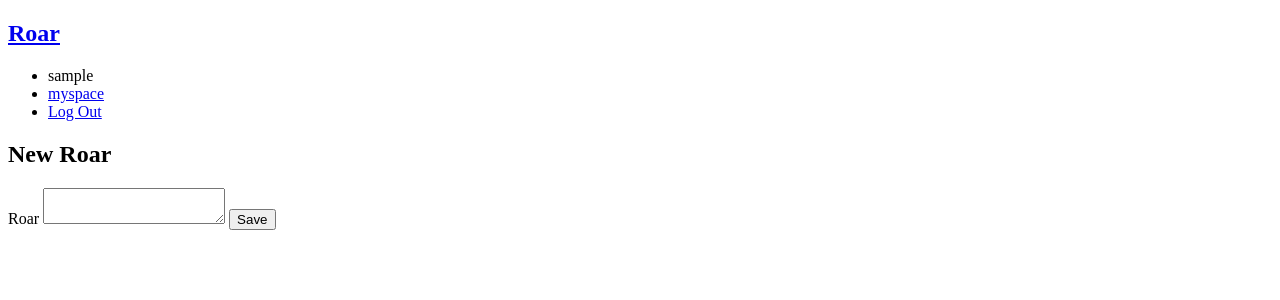
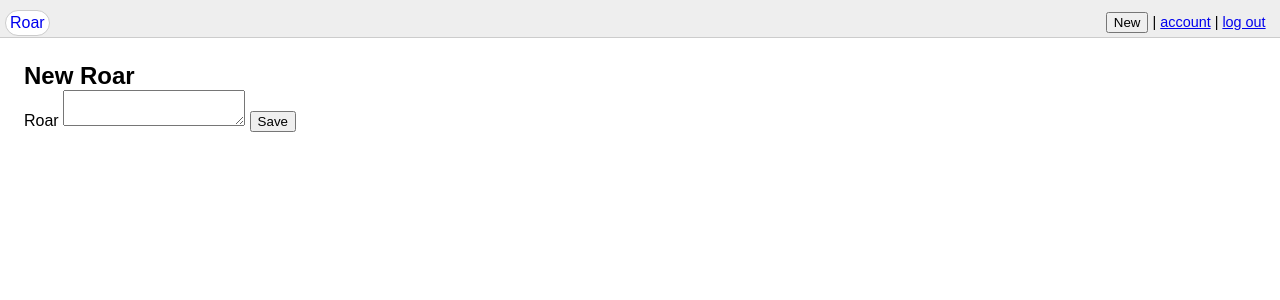
Before and after one commit to dannydenenberg/roar, a Flask app: page /create in a window 1280 px wide. Shown: the top 300 px of the page. Run offline with Flask 2, Linux system fonts and the light colour scheme; the visitor is signed in with stand-in values (Sample User, id 1); data comes from the database, SQL or seed files in the repository.

Commit message:
basic features done.

```diff
--- a/roar.py
+++ b/roar.py
@@ -6,6 +6,8 @@ from flask import render_template
 from flask import request
 from flask import url_for
 from werkzeug.exceptions import abort
+
+import random
 
 from auth import login_required
 from db import get_db
@@ -39,34 +41,8 @@ def index():
                     ).fetchall()
         [applauds.append(a["post_id"]) for a in applauds_list] # make a list of only the ID numbers.
 
-        print(applauds)
-
 
     return render_template("roar/index.html", posts=posts, applauds=applauds)
-
-
-@bp.route("/myspace")
-@login_required
-def myspace():
-    """Show all of the logged in user's posts."""
-    db = get_db()
-    user_id = g.user["id"]
-    posts = db.execute(
-        """
-        select
-            p.id,
-            roar,
-            p.created,
-            author_id,
-            (select count(*) from applaud a WHERE a.post_id = p.id) applauds,
-            username
-        from post p join user u on p.author_id = u.id
-        where author_id = ?
-        order by p.created desc;
-        """,
-    (user_id,)).fetchall()
-
-    return render_template("roar/myspace.html", posts=posts)
 
 
 def get_post(id, check_author=True):
@@ -192,3 +168,70 @@ def applaud():
 
 
     return {}
+
+@bp.route("/~<string:username>/applauds", methods=("GET", "POST"))
+def show_account_applauds(username):
+    """Show all the tweets from a username."""
+    db = get_db()
+    posts = db.execute(
+        """
+        select
+            p.id,
+            roar,
+            p.created,
+            author_id,
+            (select count(*) from applaud a WHERE a.post_id = p.id) applauds,
+            username
+        from
+            applaud a
+        join post p on p.id = a.post_id
+        join user u on u.id = a.user_id
+        where username = ?;
+        """,
+    (username,)).fetchall()
+
+    if len(posts) == 0:
+        print('no liked posts')
+        # return abort(404)
+
+    applauds = [] # dic with {post_number: True/False} whether the post has been liked by the person.
+    if g.user is not None: # if the person is signed in.
+        applauds_list = db.execute(
+                        "SELECT post_id FROM applaud WHERE user_id = ?",
+                        (g.user["id"],),
+                    ).fetchall()
+        [applauds.append(a["post_id"]) for a in applauds_list] # make a list of only the ID numbers.
+
+
+    return render_template("roar/show_account/base.html", applauds=applauds, username=username, posts=posts)
+
+
+@bp.route("/~<string:username>", methods=("GET", "POST"))
+def show_account(username):
+    """Show all the tweets from a username."""
+    db = get_db()
+    posts = db.execute(
+        """
+        select
+            p.id,
+            roar,
+            p.created,
+            author_id,
+            (select count(*) from applaud a WHERE a.post_id = p.id) applauds,
+            username
+        from post p join user u on p.author_id = u.id
+        where username = ?
+        order by p.created desc;
+        """,
+    (username,)).fetchall()
+
+    if len(posts) == 0:
+        return abort(404)
+
+    return render_template("roar/show_account/base.html", username=username, posts=posts)
+
+
+@bp.errorhandler(404)
+def page_not_found(e):
+    # note that we set the 404 status explicitly
+    return "<h1>404</h1><p>Chap, you made a mistake typing that URL. Here's a link <a href='/'>home</a>.</p>", 404
--- a/static/style.css
+++ b/static/style.css
@@ -1,10 +1,98 @@
+html, body {
+  height: 100%;
+  position: relative;
+  width: 100%
+}
+
+.show-account-nav li {
+  display: inline;
+}
+
+.show-account-nav li:not(:last-child)::after {
+  content: " or ";
+}
+
+.post-list-username {
+  text-decoration: none;
+  color: inherit;
+}
+
+.post-list-username:hover {
+  text-decoration: underline;
+  color: black;
+}
+
+.content {
+  padding: 1.5em;
+}
+
 p.roar {
-  border-style: double;
+  /* border-style: double; */
     width: fit-content;
 }
 
 .post .about {
   color: #858585;
+}
+
+.search .global-header {
+  position: fixed;
+}
+.search .global-header {
+  position: static;
+}
+
+.global-header {
+  *zoom: 1;
+  border-bottom: 1px #ccc solid;
+  background: #eee;
+  /* height: 100%; */
+  line-height: 1em;
+  min-height: 1.1em;
+  padding: 0.6em 0;
+  width: 100%;
+  z-index: 1003;
+}
+
+.global-header ul {
+  padding-right: 1em;
+  float: right;
+  font-size: .9em;
+  margin-top: 2px;
+  position: absolute;
+  right: 0;
+}
+
+.header-logo {
+  -webkit-border-radius: 1em;
+  -moz-border-radius: 1em;
+  border-radius: 1em;
+  background-color: #fff;
+  border: 1px solid #ccc;
+  float: left;
+  line-height: 1;
+  margin: 0 5px;
+  padding: 0.25em;
+  text-decoration: none;
+}
+
+.global-header ul li {
+  display: inline;
+}
+
+.global-header ul li:not(:last-child)::after {
+  content: " | ";
+}
+
+
+html, body, div, span, applet, object, iframe, h1, h2, h3, h4, h5, h6, p, blockquote, pre, a, abbr, acronym, address, big, cite, code, del, dfn, em, img, ins, kbd, q, s, samp, small, strike, strong, sub, sup, tt, var, b, u, i, center, dl, dt, dd, ol, ul, li, fieldset, form, label, legend, table, caption, tbody, tfoot, thead, tr, th, td, article, aside, canvas, details, embed, figure, figcaption, footer, header, hgroup, menu, nav, output, ruby, section, summary, time, mark, audio, video {
+  margin: 0;
+  padding: 0;
+  /* border: 0; */
+  /* font-size: 100%; */
+  /* font: inherit; */
+  vertical-align: baseline;
+  font-family: sans-serif;
 }
 /* html {
     font-family: sans-serif;
--- a/templates/base.html
+++ b/templates/base.html
@@ -4,22 +4,25 @@
   <script>
     $SCRIPT_ROOT = {{ request.script_root | tojson }}; // get the root of the website from the clientk side
   </script>
-</head>
   <title>{% block title %}{% endblock %} - Roar</title>
   <link rel="stylesheet" href="{{ url_for('static', filename='style.css') }}">
+</head>
+<body>
+<header class="global-header">
   <nav>
-  <h1><a href="{{ url_for('index') }}">Roar</a></h1>
+    <a class="header-logo" href="{{ url_for('index') }}">Roar</a>
     <ul>
       {% if g.user %}
-      <li><span>{{ g.user['username'] }}</span>
-      <li><a href="{{ url_for('roar.myspace') }}">myspace</a>
-      <li><a href="{{ url_for('auth.logout') }}">Log Out</a>
+        <li> {% include "partials/new_post_button.html" %}
+        <li><a href="{{ url_for('roar.show_account', username=g.user['username']) }}"><span>account</span></a>
+        <li><a href="{{ url_for('auth.logout') }}">log out</a>
       {% else %}
         <li><a href="{{ url_for('auth.register') }}">Register</a>
-      <li><a href="{{ url_for('auth.login') }}">Log In</a>
+        <li><a href="{{ url_for('auth.login') }}">log in</a>
       {% endif %}
     </ul>
   </nav>
+</header>
 <section class="content">
   <header>
     {% block header %}{% endblock %}
```
Also changed, not shown: templates/partials/post_list.html (+26 -2 lines), templates/roar/index.html (+3 -24 lines), templates/roar/myspace.html (deleted, +0 -13 lines), templates/roar/show_account/base.html (added, +15 -0 lines), README.md. Lines whose indentation alone changed are shown as unchanged.
